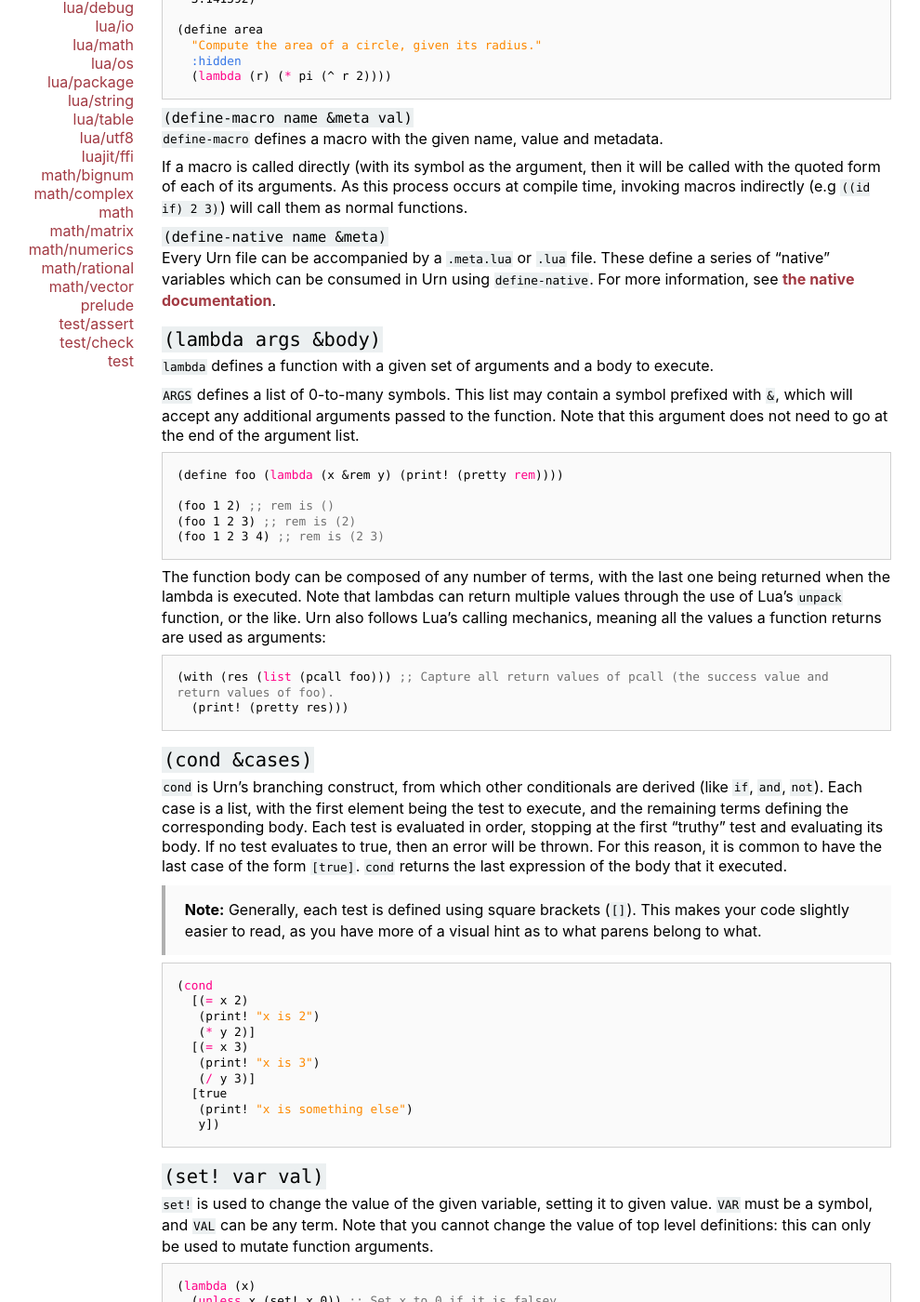
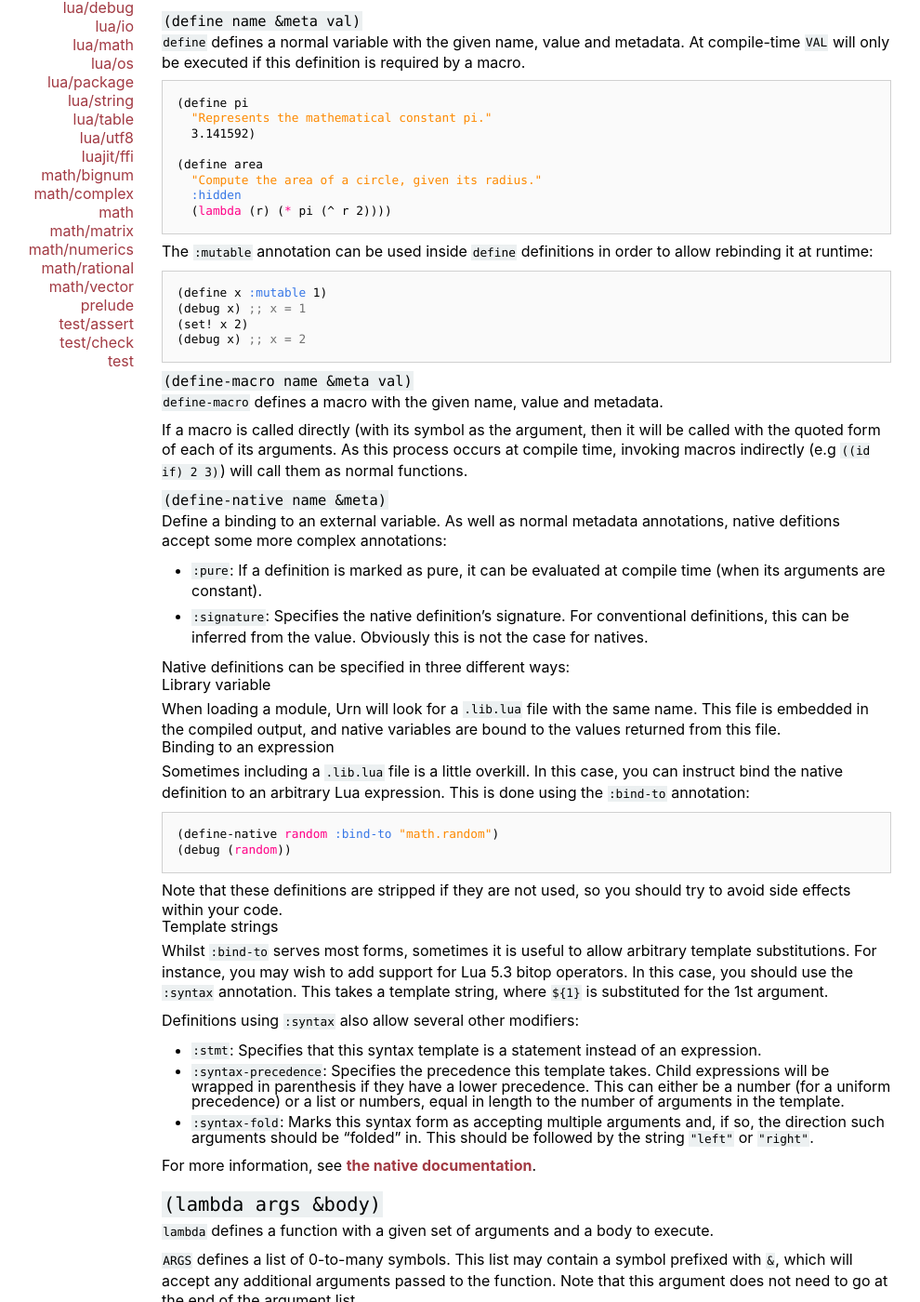
Before and after one commit to SquidDev/urn, a Jekyll site: the page built from reference/02-special-forms.md, in a window 1280 px wide and 1400 px high, scrolled down 1163 px. Shown: the whole window at 93% size, without its empty margins (181-1171 px from the left). Built offline with Jekyll 4.4.1, drawn with Linux system fonts in a browser that asks for light colours; our own code applies the rules of GitHub Pages for plain Markdown files; some of the changed text lies outside the part shown.

Commit message:
Various improvements to the docs
 - Bump Ruby/gem versions
 - Update syntax to include `@`/`splice`.
 - Update special forms to include new native metadata.
 - Add history to the REPL

````diff
--- a/reference/02-special-forms.md
+++ b/reference/02-special-forms.md
@@ -23,15 +23,21 @@ Any unused definition will be discarded, even if it has a side effect. Therefore
 on definitions ever being executed.
 
 ### Metadata
-Every definition special form accepts various "metadata" arguments. Each argument is processed as follows:
+Every definition special form accepts various "metadata" arguments.
 
  - If the argument is a string, then it is used as the documentation string of this definition. If there is already a
    documentation string, then an error is thrown.
- - If the argument is equal to `:hidden`, then the variable will be removed from the export list, making it inaccessible
-   from other modules. It will also not show up on generated documentation.
- - If the argument is equal to `:deprecated` then the variable will be marked as deprecated. If the next argument is a
-   string, then that will be used as the deprecation message.
- - Otherwise, an compiler error is thrown.
+
+ - If the argument is a key, then it'll be processed as a variable attribute. Some attributes are specific to a certain
+   kind of definition (such as macros), but some are more general:
+
+   - `:hidden` will remove a variable from the export list. This makes it inaccessible to other modules. It will also
+      not show up on generated documentation.
+
+   - Definitions marked as`:deprecated` will produce a warning when used. This key may optionally be followed by a
+     string, which will be used as a deprecation message.
+
+ - If a metadata argument cannot be processed, then an error is thrown.
 
 ### `(define name &meta val)`
 `define` defines a normal variable with the given name, value and metadata. At compile-time `VAL` will only be executed
@@ -48,6 +54,15 @@ if this definition is required by a macro.
   (lambda (r) (* pi (^ r 2))))
 ```
 
+The `:mutable` annotation can be used inside `define` definitions in order to allow rebinding it at runtime:
+
+```cl
+(define x :mutable 1)
+(debug x) ;; x = 1
+(set! x 2)
+(debug x) ;; x = 2
+```
+
 ### `(define-macro name &meta val)`
 `define-macro` defines a macro with the given name, value and metadata.
 
@@ -56,8 +71,46 @@ its arguments. As this process occurs at compile time, invoking macros indirectl
 as normal functions.
 
 ### `(define-native name &meta)`
-Every Urn file can be accompanied by a `.meta.lua` or `.lua` file. These define a series of "native" variables which can
-be consumed in Urn using `define-native`. For more information, see [the native documentation](../tutorial/06-lua-interop.md).
+Define a binding to an external variable. As well as normal metadata annotations, native defitions accept some more
+complex annotations:
+
+ - `:pure`: If a definition is marked as pure, it can be evaluated at compile time (when its arguments are constant).
+
+ - `:signature`: Specifies the native definition's signature. For conventional definitions, this can be inferred from
+   the value. Obviously this is not the case for natives.
+
+Native definitions can be specified in three different ways:
+
+#### Library variable
+When loading a module, Urn will look for a `.lib.lua` file with the same name. This file is embedded in the compiled
+output, and native variables are bound to the values returned from this file.
+
+#### Binding to an expression
+Sometimes including a `.lib.lua` file is a little overkill. In this case, you can instruct bind the native definition to
+an arbitrary Lua expression. This is done using the `:bind-to` annotation:
+
+```cl
+(define-native random :bind-to "math.random")
+(debug (random))
+```
+
+Note that these definitions are stripped if they are not used, so you should try to avoid side effects within your code.
+
+#### Template strings
+Whilst `:bind-to` serves most forms, sometimes it is useful to allow arbitrary template substitutions. For instance, you
+may wish to add support for Lua 5.3 bitop operators. In this case, you should use the `:syntax` annotation. This takes a
+template string, where `${1}` is substituted for the 1st argument.
+
+Definitions using `:syntax` also allow several other modifiers:
+
+ - `:stmt`: Specifies that this syntax template is a statement instead of an expression.
+ - `:syntax-precedence`: Specifies the precedence this template takes. Child expressions will be wrapped in parenthesis
+   if they have a lower precedence. This can either be a number (for a uniform precedence) or a list or numbers, equal
+   in length to the number of arguments in the template.
+ - `:syntax-fold`: Marks this syntax form as accepting multiple arguments and, if so, the direction such arguments
+   should be "folded" in. This should be followed by the string `"left"` or `"right"`.
+
+For more information, see [the native documentation](../tutorial/06-lua-interop.md).
 
 ## `(lambda args &body)`
 `lambda` defines a function with a given set of arguments and a body to execute.
````
Also changed, not shown: _posts/2017-03-15-version-0.2.3.md (+2 -2 lines), reference/01-reader.md (+2 -11 lines), reference/10-cli.md (+6 -4 lines), reference/11-repl.md (+9 -0 lines), Gemfile.lock, 1 other file.
